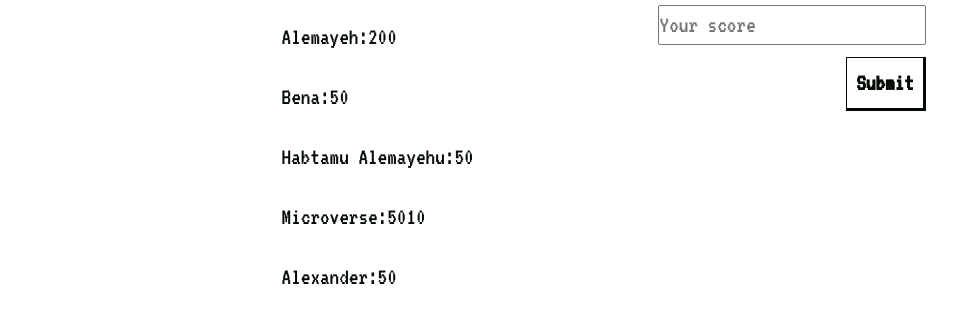
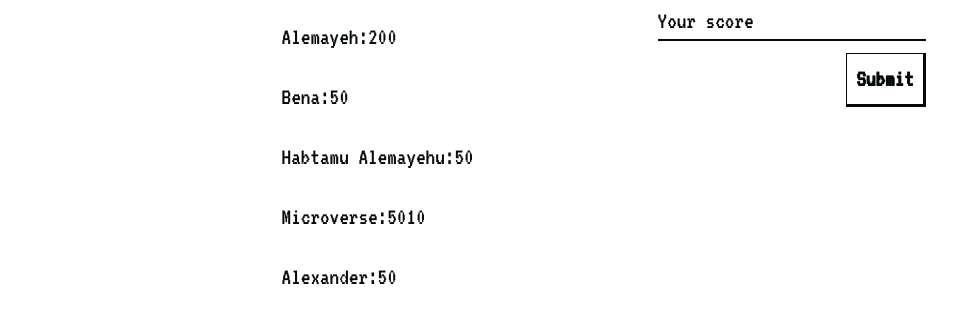
Before and after one commit to Benawi/Leaderboard, a website built with webpack: page src/index.html in a window 1280 px wide. Shown: the part 291-614 px from the top of the page, without its empty margins (36-993 px from the left). Built offline with nearby package versions, Linux system fonts and the light colour scheme.

Commit message:
Add styles for the input fields

```diff
--- a/src/styles.css
+++ b/src/styles.css
@@ -47,3 +47,33 @@
   border-bottom: 1px solid var(--main-color);
   border-right: 1px solid var(--main-color);
 }
+
+/* INPUT STYLES */
+
+input[type=number] {
+  -moz-appearance: textfield;
+  appearance: textfield;
+  margin: 0;
+}
+
+input[type=number]::-webkit-inner-spin-button,
+input[type=number]::-webkit-outer-spin-button {
+  -webkit-appearance: none;
+  margin: 0;
+}
+
+.default-input-style {
+  background-color: var(--main-bc-color);
+  color: var(--main-color);
+  border: none;
+  border-bottom: 2px solid var(--main-color);
+}
+
+.default-input-style:focus {
+  border: 2px solid var(--main-color);
+  outline: none;
+}
+
+.default-input-style::placeholder {
+  color: var(--main-color);
+}
```
